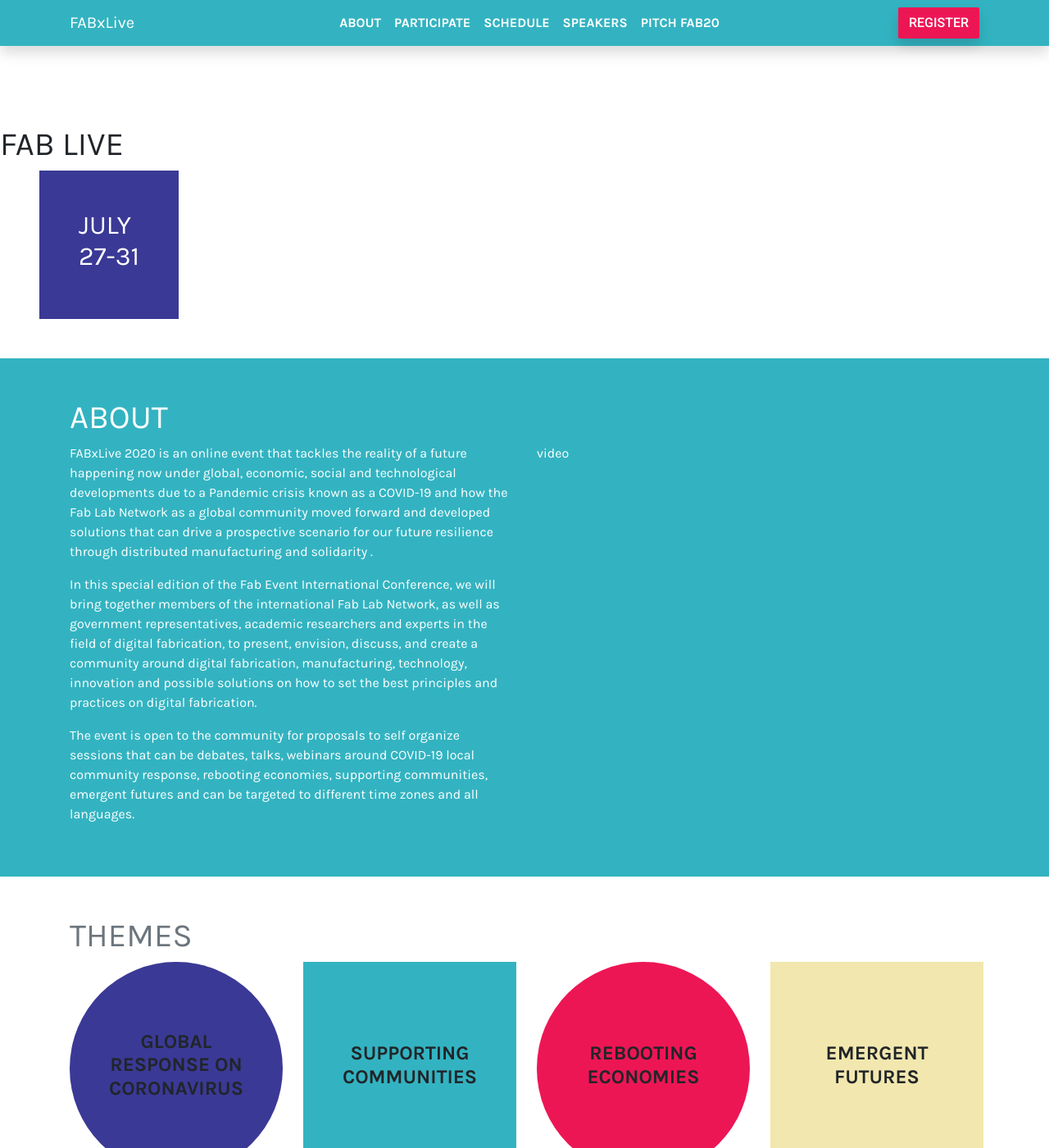
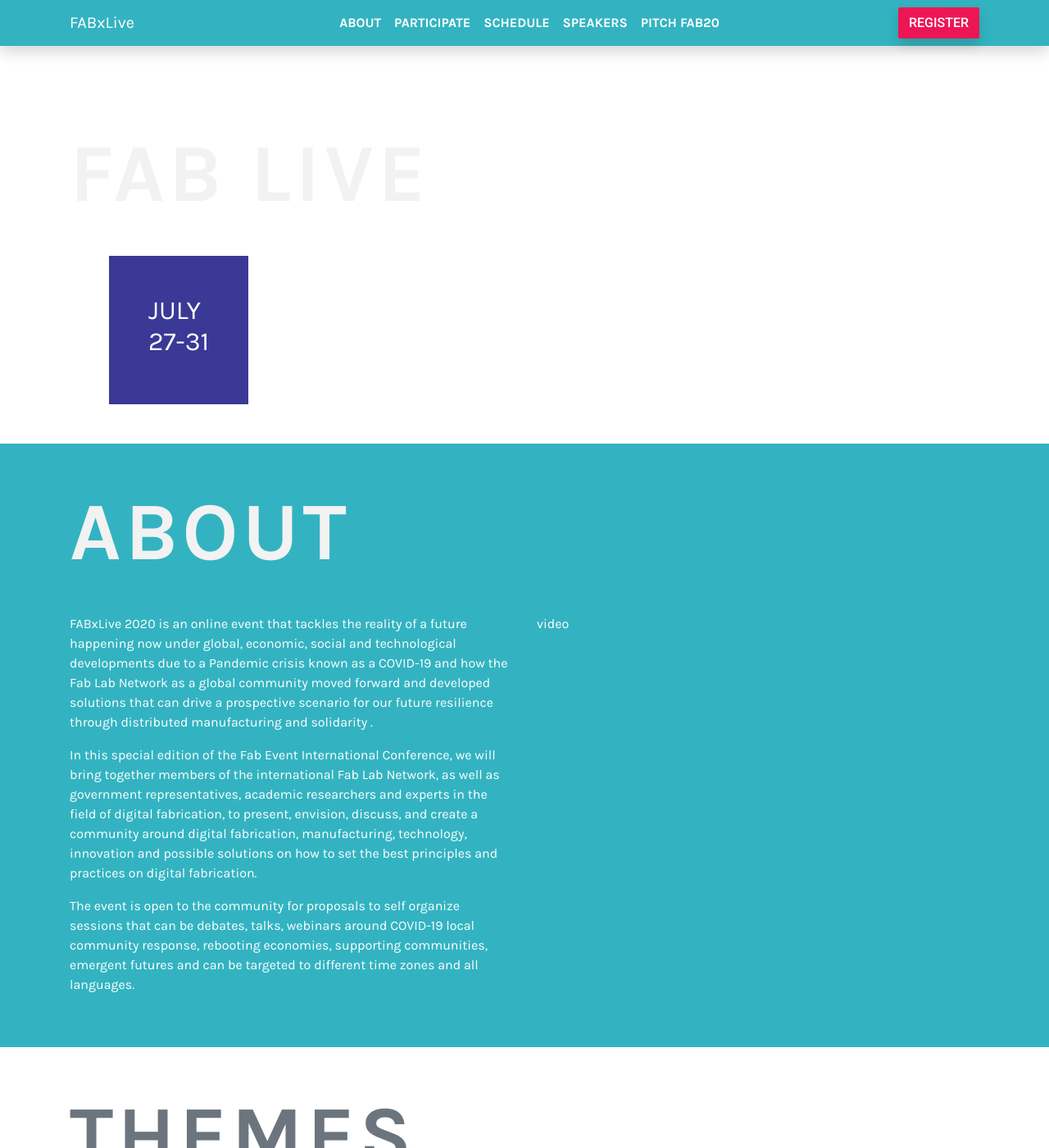
Before and after one commit to fabfoundation/fabxlive2020, a Jekyll site: the page built from index.html, in a window 1280 px wide and 1400 px high. Shown: the whole window at 82% size. Built offline with Jekyll 4.4.1, drawn with Linux system fonts in a browser that asks for light colours; nearby versions of some CDN libraries; some of the changed text lies outside the part shown.

Commit message:
Heading styling

```diff
--- a/assets/main.scss
+++ b/assets/main.scss
@@ -4,6 +4,14 @@
 
 body {
   font-family: 'Karla';
+}
+
+h1 {
+  font-size: 100px;
+  font-weight: bold;
+  color: #f2f2f2;
+  letter-spacing: 0.05em;
+  margin-bottom: 40px;
 }
 
 h4 {
--- a/index.html
+++ b/index.html
@@ -6,7 +6,7 @@
 title: Program
 ---
 
-<section class="py-5">
+<section class="container py-5">
   <h1>FAB LIVE</h1>
   <div class="bg-blue d-inline-block text-white p-5 ml-5">
     <h2>JULY <br> 27-31</h2>
@@ -88,7 +88,7 @@
           <li class="bg-white text-muted p-4 mb-2">ONLINE HANDS-ON WORKSHOPS</li>
           <li class="bg-white text-muted p-4 mb-2">LOCAL COMMUNITY ACTIVITIES</li>
           <li class="bg-white text-muted p-4 mb-2">FABERCISE</li>
-          <li class="bg-white text-muted p-4 mb-2">REASEARCH PAPERS</li>
+          <li class="bg-white text-muted p-4 mb-2">RESEARCH PAPERS</li>
           <li class="bg-white text-muted p-4 mb-2">FABXOFF - SELF ORGANIZED SESSIONS/ FAB FOOS</li>
         </ul>
       </div>
@@ -108,7 +108,7 @@
   </div>
 </section>
 
-<section class="my-5" id="speakers">
+<section class="py-5" id="speakers">
   <div class="container">
     <h1 class="text-muted">SPEAKERS</h1>
     <div class="row">
```
